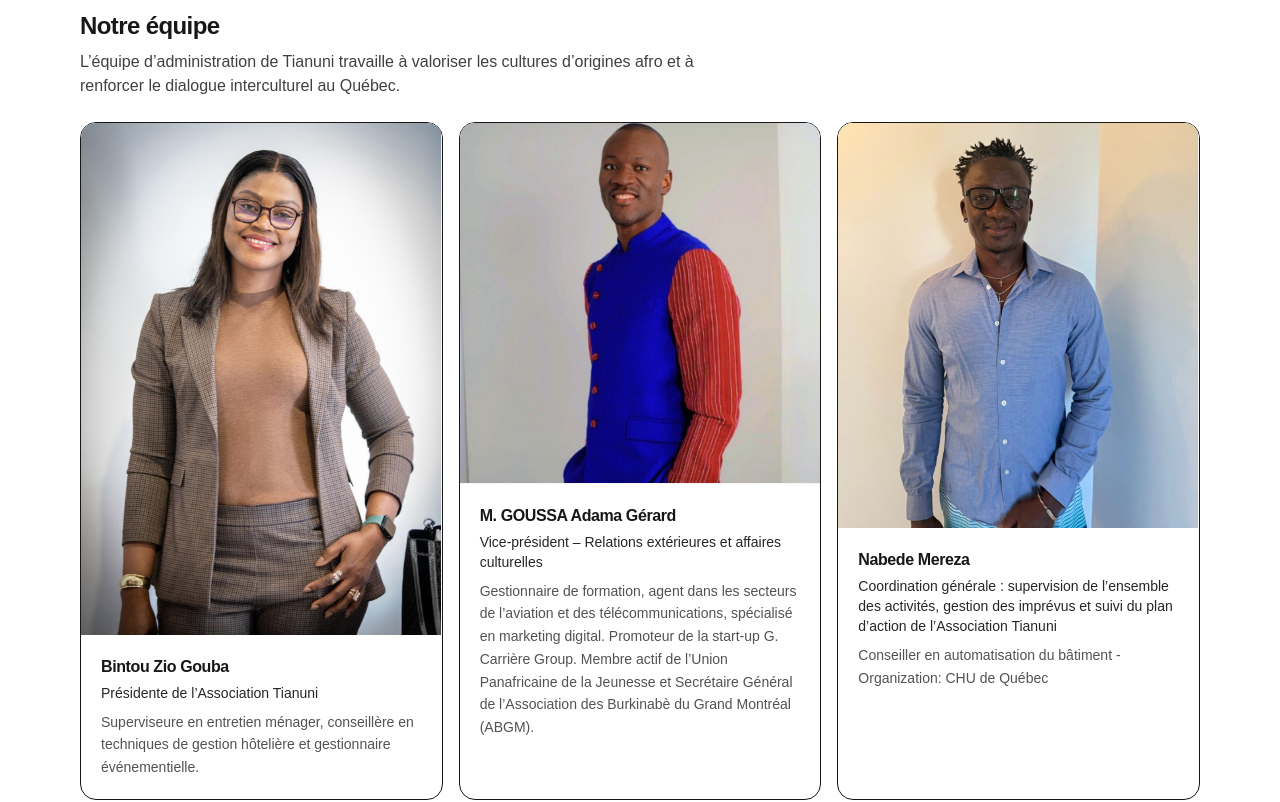
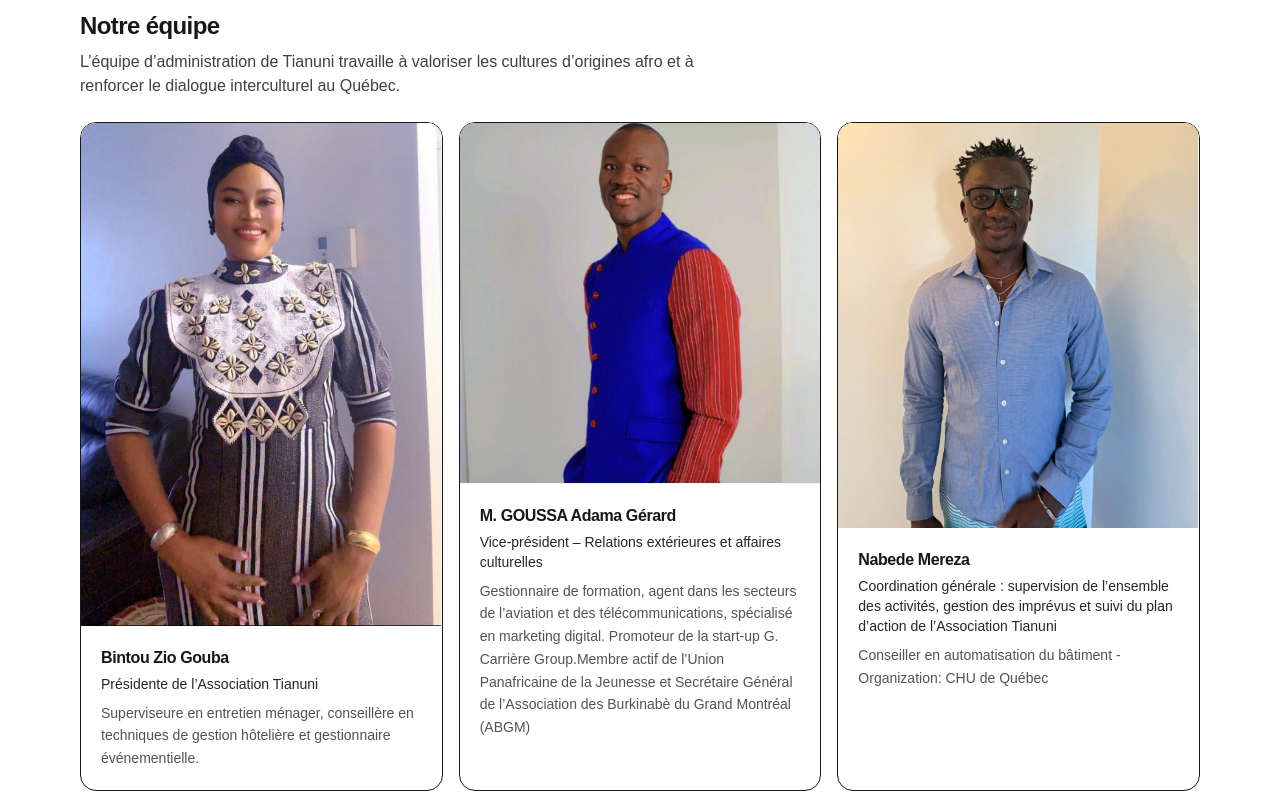
Before and after one commit to Hazichomwarr/tianuni, a Next.js app: page /a-propos in a window 1280 px wide. Shown: the part 300-1102 px from the top of the page. Built offline with nearby package versions, Linux system fonts and the light colour scheme.

Commit message:
uodate admin picture in /a-propos page

```diff
--- a/app/a-propos/page.tsx
+++ b/app/a-propos/page.tsx
@@ -17,13 +17,13 @@ const ADMINISTRATEURS: Administrator[] = [
     role: "Présidente de l’Association Tianuni",
     qualifications:
       "Superviseure en entretien ménager, conseillère en techniques de gestion hôtelière et gestionnaire événementielle.",
-    image: "/admin/admin_presi.jpg",
+    image: "/admin/presi4.jpg",
   },
   {
     name: "M. GOUSSA Adama Gérard",
     role: "Vice-président – Relations extérieures et affaires culturelles",
     qualifications:
-      "Gestionnaire de formation, agent dans les secteurs de l’aviation et des télécommunications, spécialisé en marketing digital. Promoteur de la start-up G. Carrière Group. Membre actif de l’Union Panafricaine de la Jeunesse et Secrétaire Général de l’Association des Burkinabè du Grand Montréal (ABGM).",
+      "Gestionnaire de formation, agent dans les secteurs de l’aviation et des télécommunications, spécialisé en marketing digital. Promoteur de la start-up G. Carrière Group.Membre actif de l’Union Panafricaine de la Jeunesse et Secrétaire Général de l’Association des Burkinabè du Grand Montréal (ABGM)",
     image: "/admin/admin_5.jpg",
   },
   {
@@ -65,7 +65,7 @@ function AdminCard({ name, role, qualifications, image }: Administrator) {
           src={image}
           alt={`${name} — ${role}`}
           width={360}
-          height={160}
+          height={100}
           className={`object-cover`}
           sizes="(max-width: 768px) 100vw, 33vw"
         />
```
Also changed, not shown: public/admin/presi4.jpg (added).
